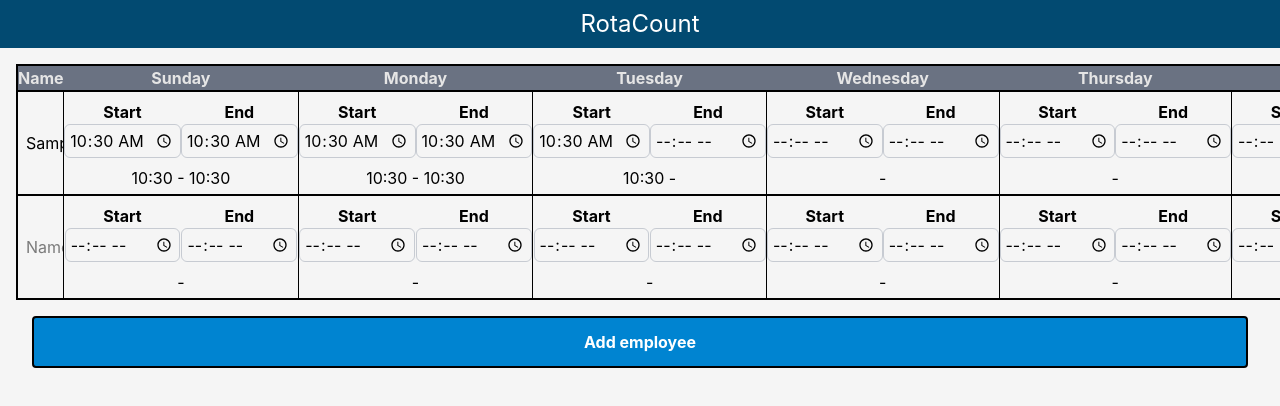
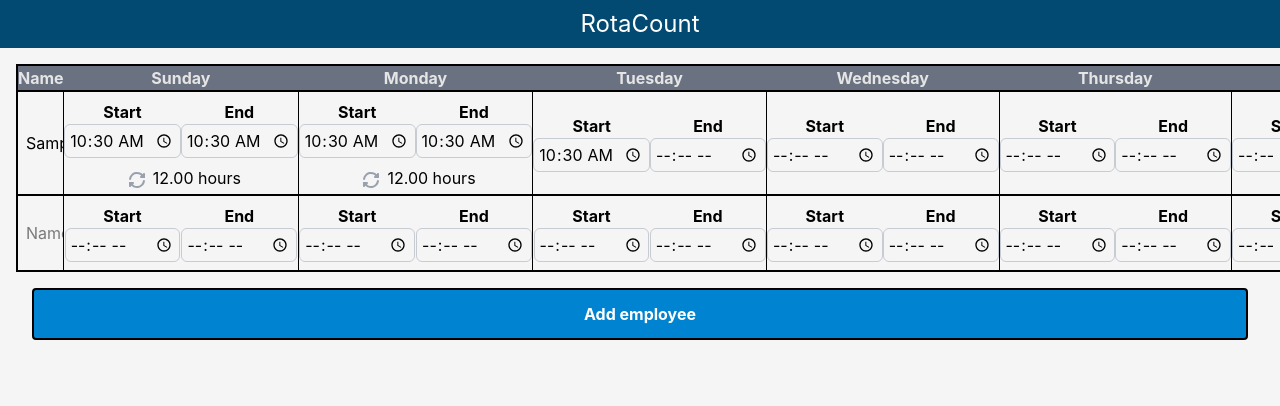
Before and after one commit to pavkodev/RotaCount, a React (Vite) app: page / in a window 1280 px wide. Both pictures are taken after typing "Sample", "10:30", "10:30", "10:30", "10:30", "10:30" into the empty fields and a click on the button "Add employee". Shown: the top 406 px of the page. Built offline with nearby package versions, Linux system fonts and the light colour scheme.

Commit message:
added hour calculation and button styling

```diff
--- a/src/components/TableHoursCell.tsx
+++ b/src/components/TableHoursCell.tsx
@@ -3,6 +3,27 @@ import { useState } from "react";
 const TableHoursCell = () => {
   const [startTime, setStartTime] = useState("");
   const [endTime, setEndTime] = useState("");
+
+  const calculateHours = (start: string, end: string): string => {
+    const [startHours, startMinutes] = start.split(":");
+    const totalStartMinutes =
+      parseInt(startHours) * 60 + parseInt(startMinutes);
+    const [endHours, endMinutes] = end.split(":");
+    const totalEndMinutes: number =
+      parseInt(endHours) * 60 + parseInt(endMinutes);
+
+    const totalMinsWorked = totalEndMinutes - totalStartMinutes;
+
+    const totalHoursWorked = Math.floor((totalMinsWorked / 60) * 100) / 100;
+    console.log(totalHoursWorked);
+
+    if (totalHoursWorked > 0) {
+      return totalHoursWorked.toFixed(2);
+    } else if (totalHoursWorked + 12 > 0) {
+      return (totalHoursWorked + 12).toFixed(2);
+    } else return (totalHoursWorked + 24).toFixed(2);
+  };
+
   return (
     <td className="border border-y-2">
       <table className="my-2 justify-self-stretch">
@@ -33,7 +54,22 @@ const TableHoursCell = () => {
           </tr>
         </tbody>
       </table>
-      <p className="pb-1 text-center">{startTime + " - " + endTime}</p>
+      {startTime !== "" && endTime != "" ? (
+        <button className="mx-auto flex w-fit cursor-default items-center justify-center rounded px-2 transition-all hover:-translate-y-0.5 hover:shadow-md hover:shadow-sky-900/40 active:translate-y-0 active:bg-sky-400/30">
+          <svg
+            className="mx-2 size-4 fill-gray-400"
+            viewBox="0 0 16 16"
+            xmlns="http://www.w3.org/2000/svg"
+          >
+            <path d="M14.9547098,7.98576084 L15.0711,7.99552 C15.6179,8.07328 15.9981,8.57957 15.9204,9.12636 C15.6826,10.7983 14.9218,12.3522 13.747,13.5654 C12.5721,14.7785 11.0435,15.5888 9.37999,15.8801 C7.7165,16.1714 6.00349,15.9288 4.48631,15.187 C3.77335,14.8385 3.12082,14.3881 2.5472,13.8537 L1.70711,14.6938 C1.07714,15.3238 3.55271368e-15,14.8776 3.55271368e-15,13.9867 L3.55271368e-15,9.99998 L3.98673,9.99998 C4.87763,9.99998 5.3238,11.0771 4.69383,11.7071 L3.9626,12.4383 C4.38006,12.8181 4.85153,13.1394 5.36475,13.3903 C6.50264,13.9466 7.78739,14.1285 9.03501,13.9101 C10.2826,13.6916 11.4291,13.0839 12.3102,12.174 C13.1914,11.2641 13.762,10.0988 13.9403,8.84476 C14.0181,8.29798 14.5244,7.91776 15.0711,7.99552 L14.9547098,7.98576084 Z M11.5137,0.812976 C12.2279,1.16215 12.8814,1.61349 13.4558,2.14905 L14.2929,1.31193 C14.9229,0.681961 16,1.12813 16,2.01904 L16,6.00001 L12.019,6.00001 C11.1281,6.00001 10.6819,4.92287 11.3119,4.29291 L12.0404,3.56441 C11.6222,3.18346 11.1497,2.86125 10.6353,2.60973 C9.49736,2.05342 8.21261,1.87146 6.96499,2.08994 C5.71737,2.30841 4.57089,2.91611 3.68976,3.82599 C2.80862,4.73586 2.23802,5.90125 2.05969,7.15524 C1.98193,7.70202 1.47564,8.08224 0.928858,8.00448 C0.382075,7.92672 0.00185585,7.42043 0.0796146,6.87364 C0.31739,5.20166 1.07818,3.64782 2.25303,2.43465 C3.42788,1.22148 4.95652,0.411217 6.62001,0.119916 C8.2835,-0.171384 9.99651,0.0712178 11.5137,0.812976 Z" />
+          </svg>
+          <p className="pb-1 text-center">
+            {calculateHours(startTime, endTime) + " hours"}
+          </p>
+        </button>
+      ) : (
+        ""
+      )}
     </td>
   );
 };
```
